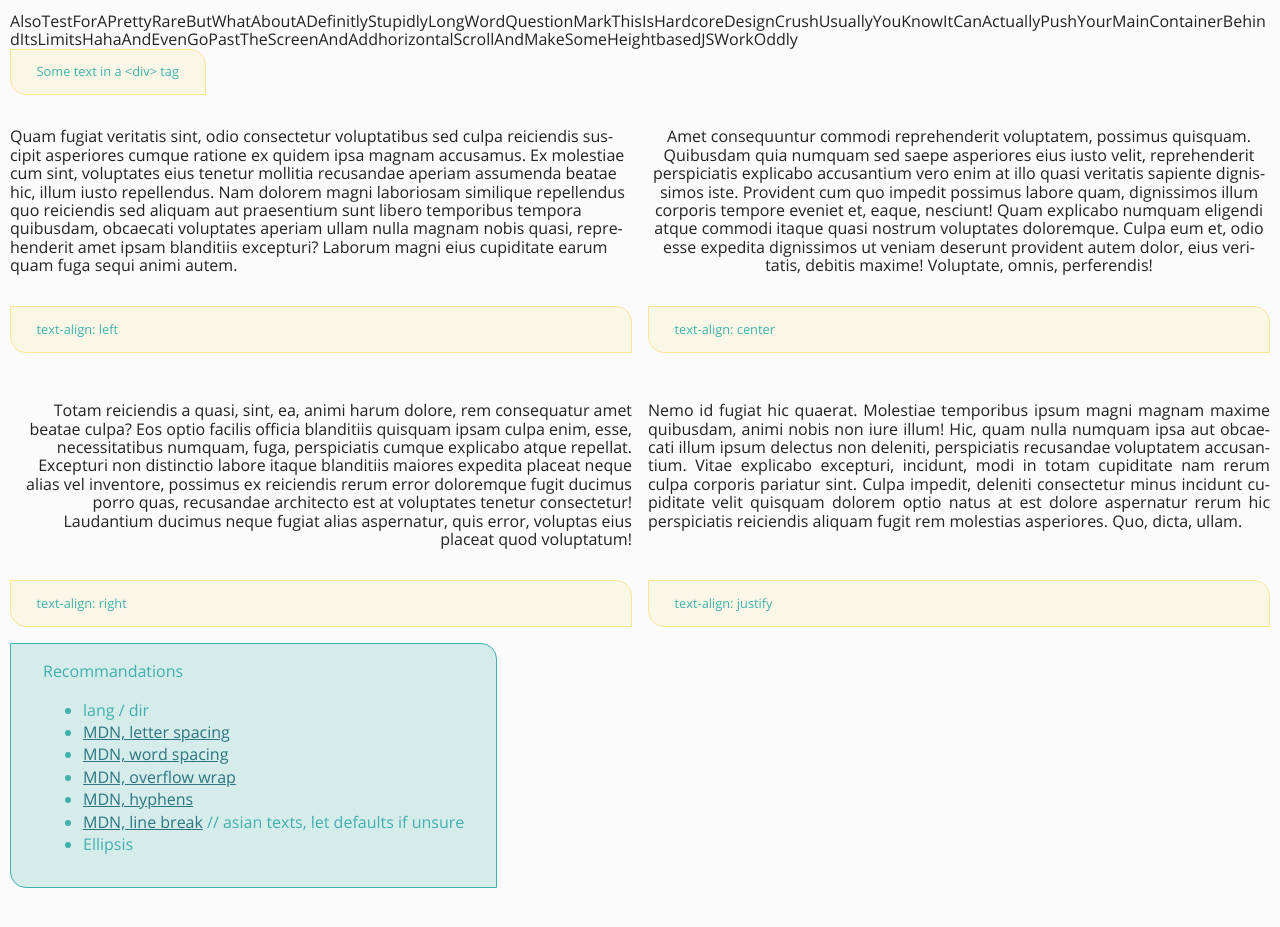
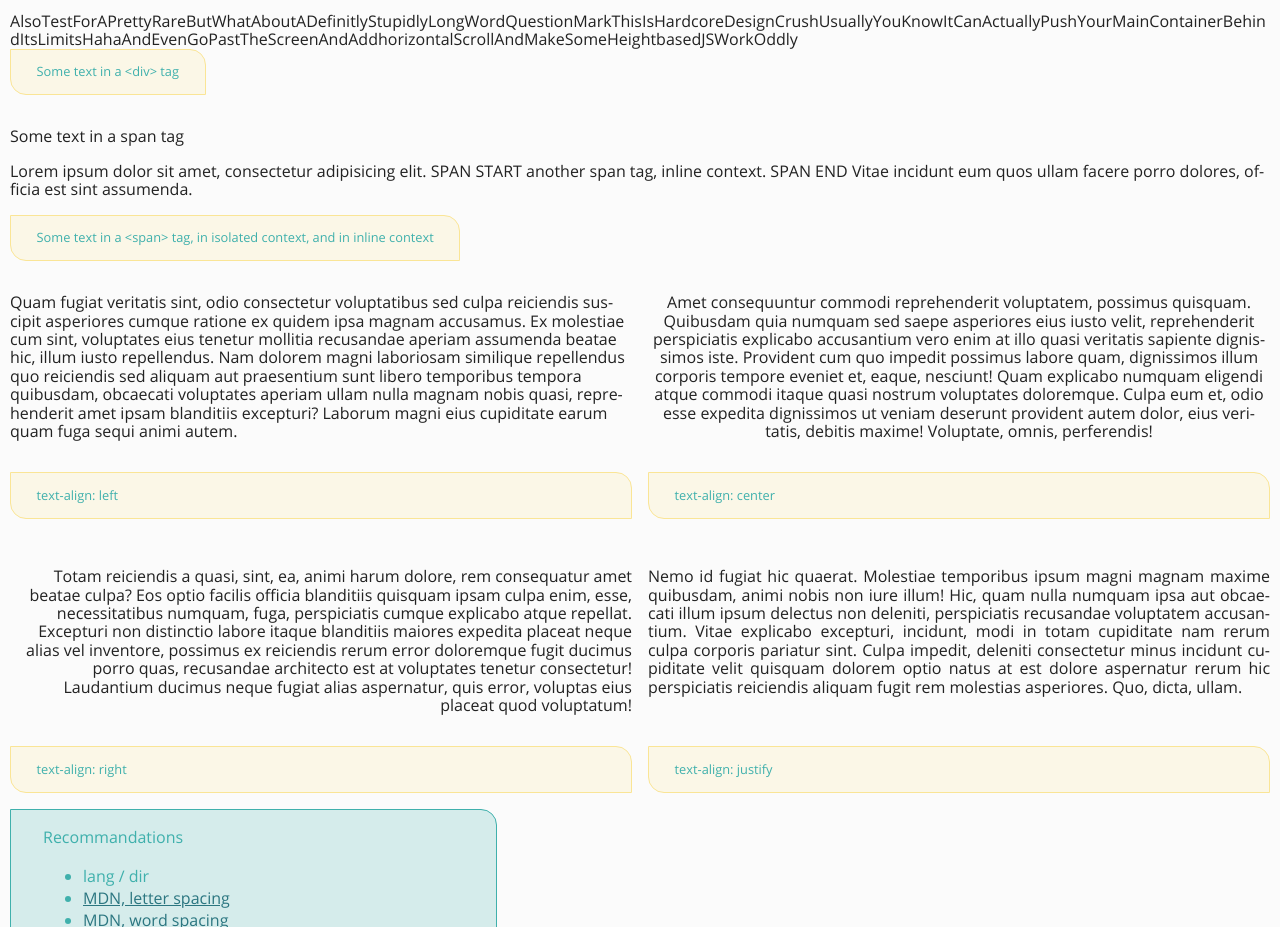
Before and after one commit to youpiwaza/chaos-toolbox, a website: page index.html in a window 1280 px wide. Shown: the part 5340-6267 px from the top of the page. Drawn offline with nearby package versions, Linux system fonts and the light colour scheme.

Commit message:
Upt: texts > span tags

```diff
--- a/index.html
+++ b/index.html
@@ -209,6 +209,15 @@
             <div class="info">Some text in a &lt;div&gt; tag</div>
 
 
+            <p>
+                <span>Some text in a span tag</span>
+            </p>
+            <p>Lorem ipsum dolor sit amet, consectetur adipisicing elit. <span>SPAN START another span tag, inline context. SPAN END</span> Vitae incidunt eum quos ullam facere porro dolores, officia est sint assumenda.</p>
+
+            <div class="info">Some text in a &lt;span&gt; tag, in isolated context, and in inline context</div>
+
+
+
             <div class="grid half">
                 <p style="text-align: left;">Quam fugiat veritatis sint, odio consectetur voluptatibus sed culpa reiciendis suscipit asperiores cumque ratione ex quidem ipsa magnam accusamus. Ex molestiae cum sint, voluptates eius tenetur mollitia recusandae aperiam assumenda beatae hic, illum iusto repellendus. Nam dolorem magni laboriosam similique repellendus quo reiciendis sed aliquam aut praesentium sunt libero temporibus tempora quibusdam, obcaecati voluptates aperiam ullam nulla magnam nobis quasi, reprehenderit amet ipsam blanditiis excepturi? Laborum magni eius cupiditate earum quam fuga sequi animi autem.</p>
                 <p style="text-align: center;">Amet consequuntur commodi reprehenderit voluptatem, possimus quisquam. Quibusdam quia numquam sed saepe asperiores eius iusto velit, reprehenderit perspiciatis explicabo accusantium vero enim at illo quasi veritatis sapiente dignissimos iste. Provident cum quo impedit possimus labore quam, dignissimos illum corporis tempore eveniet et, eaque, nesciunt! Quam explicabo numquam eligendi atque commodi itaque quasi nostrum voluptates doloremque. Culpa eum et, odio esse expedita dignissimos ut veniam deserunt provident autem dolor, eius veritatis, debitis maxime! Voluptate, omnis, perferendis!</p>
```
